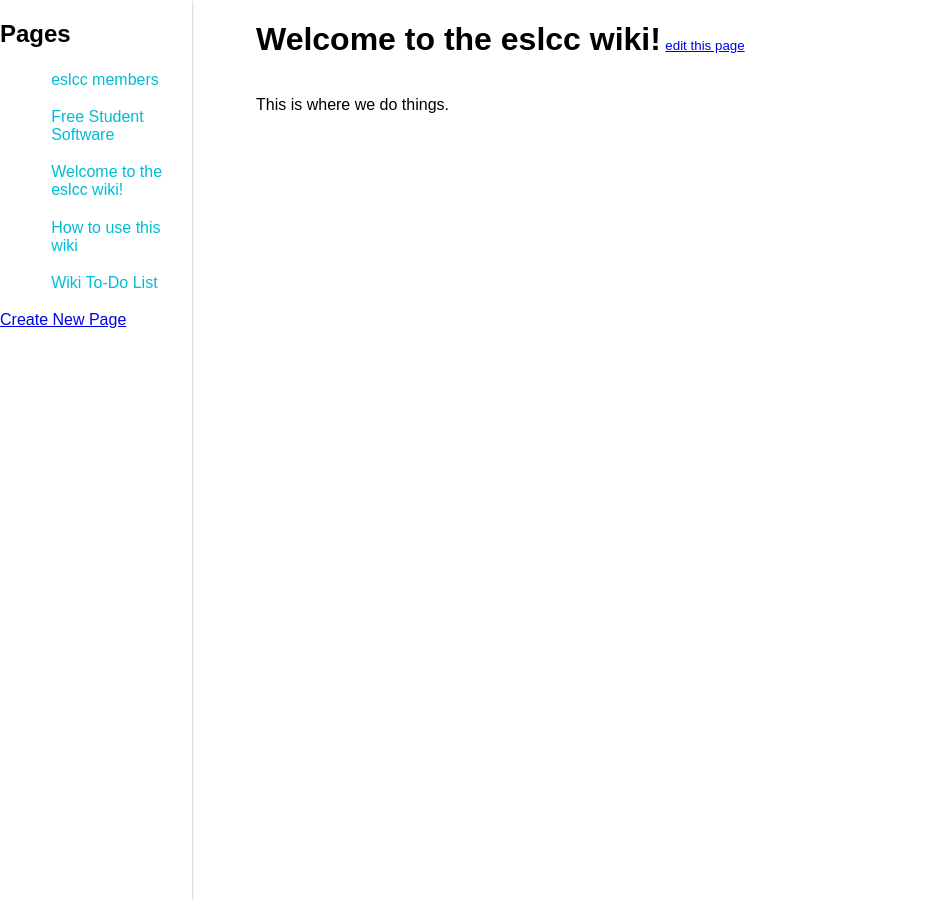
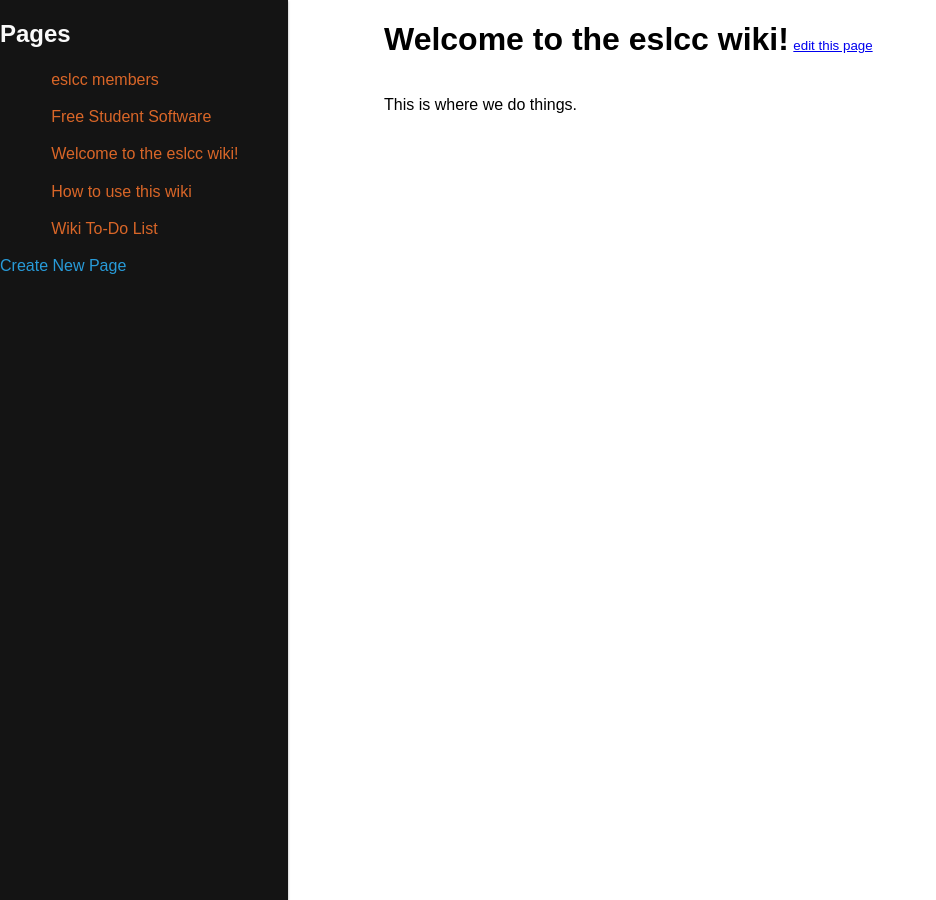
Before and after one commit to eslcc/wiki, a Jekyll site: the page built from pages/home.md, in a window 1280 px wide. Shown: the whole page, without its empty margins (0-936 px from the left). Built offline with Jekyll 4.4.1, drawn with Linux system fonts in a browser that asks for light colours.

Commit message:
Breakpoints & widths & hidden sidebars
- made sidebar not scale when window is resized
- sidebar now hides when window width is under 900px
- added a button to toggle sidebar when under 900px
- changed entire sidebar color scheme (main page coming soon)
- probably more i've forgotten about

```diff
--- a/_includes/sidebar.html
+++ b/_includes/sidebar.html
@@ -6,4 +6,4 @@
     {% endfor %}
 </ul>
 
-<a href="https://github.com/eslcc/wiki/new/gh-pages/pages">Create New Page</a>
+<a href="https://github.com/eslcc/wiki/new/gh-pages/pages" class="newpage">Create New Page</a>
--- a/_layouts/default.html
+++ b/_layouts/default.html
@@ -9,6 +9,8 @@
     <link rel="stylesheet" href="/assets/main.css">
 </head>
 <body>
+<input type="checkbox" name="toggle" id="toggle">
+<label for="toggle" ></label>
 <div class="sidebar-container">
     <h2>Pages</h2>
     {% include sidebar.html %}
--- a/assets/main.scss
+++ b/assets/main.scss
@@ -12,10 +12,14 @@ body {
 }
 
 .sidebar-container {
-  min-width: 15%;
+    min-width: 18em;
     flex: 0;
     order: -1;
+    background-color: #141414;
+    color: #fafafa;
+    transition: margin-left 0.15s ease-out;
     box-shadow: 0 1px 3px rgba(0, 0, 0, 0.12), 0 1px 2px rgba(0, 0, 0, 0.24);
+    z-index: 2;
 }
 
 .sidebar li {
@@ -29,20 +33,77 @@ body {
 }
 
 .sidebar a {
-  color: #00BCD4;
+  color: #d96628;
   text-decoration: none;
-  &:visited {
-    color: #727272;
 }
+
+.sidebar-container .newpage {
+    color: #289bd9;
+    text-decoration: none;
+}
+
+#toggle {
+    position: absolute;
+    appearance: none;
+    cursor: pointer;
+    left:-100%;
+    top:-100%;
+}
+
+#toggle + label {
+    position: absolute;
+    background: #313131;
+    border-radius: 3px;
+    text-align: center;
+    cursor: pointer;
+    z-index: 9999;
+    padding: .7em .5em;
+    margin: 1em 0 0 1em;
+    transition: margin-left 0.15s ease-out;
+    left: -100%;
+
+    &:after {
+        content: "Menu";
+        font-size: 1em;
+        font-weight: bold;
+        color: #289bd9;
+        font-variant: small-caps;
+    }
+}
+
+#toggle:checked + label {
+    margin-left: 19em;
 }
 
 .main {
     flex: 1;
-  width: 80%;
+    max-width: 75em;
+    min-width: 60%;
     position: absolute;
-  left: 20%;
+    left: 24em;
 }
 
 h1.title {
   display: inline-block;
 }
+
+@media only screen and (max-width: 900px) {
+    .sidebar-container {
+        margin-left: -18em;
+    }
+    #toggle + label {
+        left: 0;
+    }
+    .main {
+        left: 0;
+        width: 90%;
+        transform: translateX(5%);
+    }
+    h1.title {
+        margin-left: 2em;
+    }
+}
+
+#toggle:checked ~ .sidebar-container {
+    margin-left: 0;
+}
```
Lines whose indentation alone changed are shown as unchanged.
